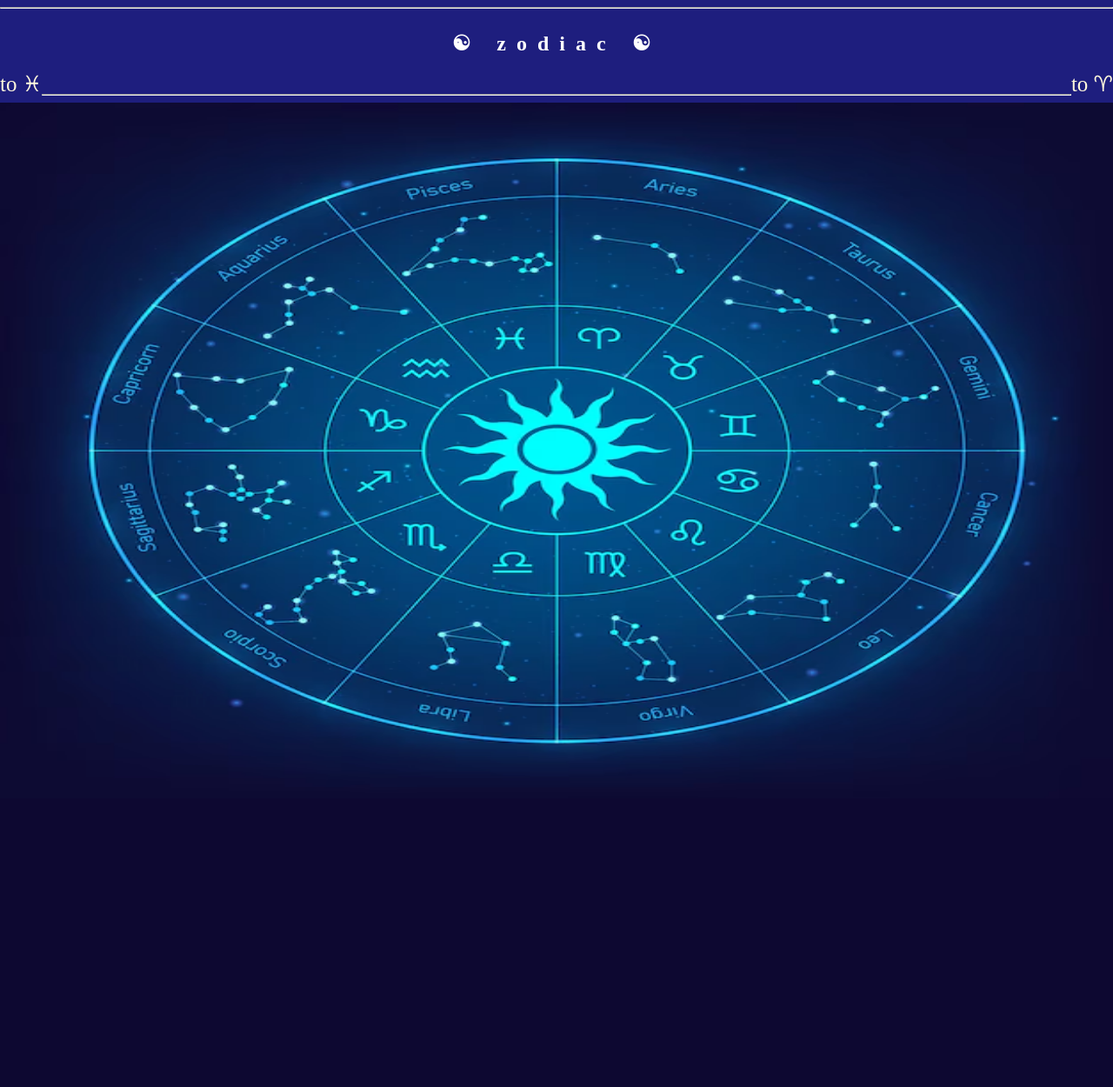
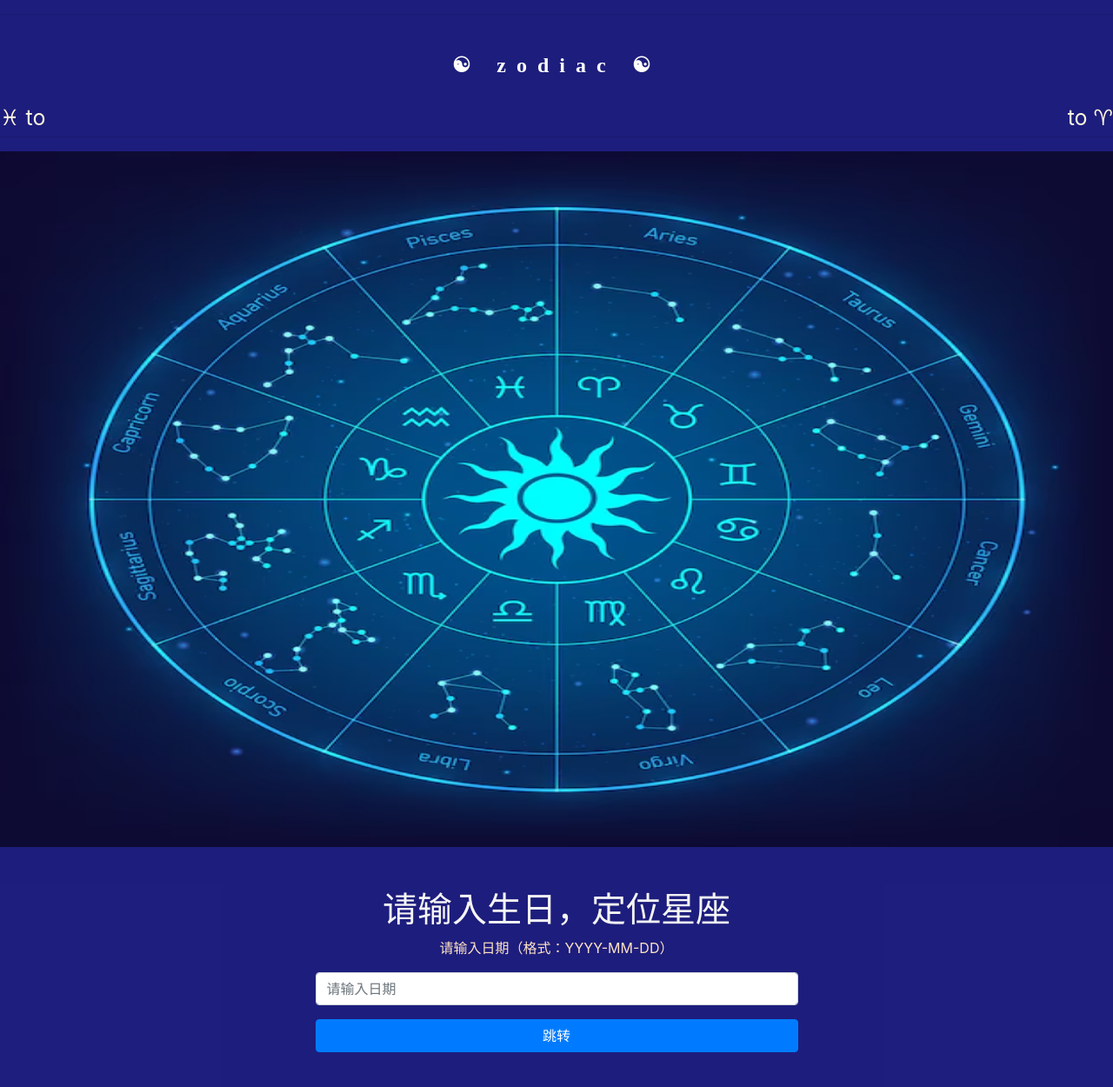
Before and after one commit to ppshuX/zodiac, a Django app: page / in a window 1280 px wide. Shown: the whole page at 87% size. Before the commit the page ends 892 px from the top, so only its background shows below. Run offline with Django 5.2, Linux system fonts and the light colour scheme; some libraries are stand-ins or nearby versions.

Commit message:
add the Jump interface

```diff
--- a/templates/aquarius.html
+++ b/templates/aquarius.html
@@ -16,7 +16,7 @@
         <br>
         <div class="aquarius_tit">♒︎ Aquarius - 水瓶座 ♒︎</div>
         <br>
-        <a class="left" href="{% url 'capricornus' %}"> to ♑︎ </a>
+        <a class="left" href="{% url 'capricornus' %}"> ♑︎ to</a>
         <a class="right" href="{% url 'pisces' %}"> to ♓︎ </a>
         <br>
         <hr>
--- a/templates/aries.html
+++ b/templates/aries.html
@@ -16,7 +16,7 @@
         <br>
         <div class="aries_tit">♈︎ Aries - 白羊座 ♈︎</div>
         <br>
-        <a class="left" href="{% url 'index' %}"> to ☯</a>
+        <a class="left" href="{% url 'index' %}">☯ to</a>
         <a class="right" href="{% url 'taurus' %}"> to ♉︎ </a>
         <br>
         <hr>
--- a/templates/cancer.html
+++ b/templates/cancer.html
@@ -16,7 +16,7 @@
         <br>
         <div class="cancer_tit">♋︎ Cancer - 巨蟹座 ♋︎</div>
         <br>
-        <a class="left" href="{% url 'gemini' %}"> to ♊︎</a>
+        <a class="left" href="{% url 'gemini' %}">♊︎ to</a>
         <a class="right" href="{% url 'leo' %}"> to ♌︎ </a>
         <br>
         <hr>
--- a/templates/capricornus.html
+++ b/templates/capricornus.html
@@ -16,7 +16,7 @@
         <br>
         <div class="capricornus_tit">♑︎ Capricornus - 摩羯座 ♑︎</div>
         <br>
-        <a class="left" href="{% url 'sagittarius' %}"> to ♐︎ </a>
+        <a class="left" href="{% url 'sagittarius' %}">♐︎ to</a>
         <a class="right" href="{% url 'aquarius' %}"> to ♒︎ </a>
         <br>
         <hr>
--- a/templates/gemini.html
+++ b/templates/gemini.html
@@ -16,7 +16,7 @@
         <br>
         <div class="gemini_tit">♊︎ Gemini - 双子座 ♊︎</div>
         <br>
-        <a class="left" href="{% url 'taurus' %}"> to ♉︎</a>
+        <a class="left" href="{% url 'taurus' %}">♉︎ to</a>
         <a class="right" href="{% url 'cancer' %}"> to ♋︎ </a>
         <br>
         <hr>
--- a/templates/index.html
+++ b/templates/index.html
@@ -16,12 +16,98 @@
         <br>
         <div class="index_tit">☯ zodiac ☯</div>
         <br>
-        <a class="left" href="{% url 'pisces' %}"> to ♓︎</a>
+        <a class="left" href="{% url 'pisces' %}">♓︎ to</a>
         <a class="right" href="{% url 'aries' %}"> to ♈︎</a>
         <br>
         <hr>
 
         <img class="pho_index" src="{% static 'photos/index.png' %}" alt="photo">
+        <!DOCTYPE html>
+        <html lang="en">
+
+        <head>
+            <meta charset="UTF-8">
+            <meta name="viewport" content="width=device-width, initial-scale=1.0">
+            <title>星座判断跳转</title>
+            <!-- 引入 Bootstrap CSS -->
+            <link href="https://stackpath.bootstrapcdn.com/bootstrap/4.5.2/css/bootstrap.min.css" rel="stylesheet">
+
+            <script>
+                function checkZodiacAndRedirect() {
+                    var userInput = document.getElementById("userInput").value; // 获取输入框的值
+
+                    // 验证日期格式 (假设用户输入的格式为 YYYY-MM-DD)
+                    var date = new Date(userInput);
+                    if (isNaN(date.getTime())) {
+                        alert("请输入有效的日期（格式：YYYY-MM-DD）");
+                        return;
+                    }
+
+                    // 获取月份和日期
+                    var month = date.getMonth() + 1; // 月份是从0开始的，所以要加1
+                    var day = date.getDate();
+
+                    var targetUrl = ""; // 初始化目标链接
+
+                    // 根据月份和日期判断星座
+                    if ((month === 3 && day >= 21) || (month === 4 && day <= 19)) {
+                        targetUrl = "/aries/";  // 白羊座的页面 URL
+                    } else if ((month === 4 && day >= 20) || (month === 5 && day <= 20)) {
+                        targetUrl = "/taurus/"; // 金牛座的页面 URL
+                    } else if ((month === 5 && day >= 21) || (month === 6 && day <= 20)) {
+                        targetUrl = "/gemini/"; // 双子座的页面 URL
+                    } else if ((month === 6 && day >= 21) || (month === 7 && day <= 22)) {
+                        targetUrl = "/cancer/"; // 巨蟹座的页面 URL
+                    } else if ((month === 7 && day >= 23) || (month === 8 && day <= 22)) {
+                        targetUrl = "/leo/"; // 狮子座的页面 URL
+                    } else if ((month === 8 && day >= 23) || (month === 9 && day <= 22)) {
+                        targetUrl = "/virgo/"; // 处女座的页面 URL
+                    } else if ((month === 9 && day >= 23) || (month === 10 && day <= 22)) {
+                        targetUrl = "/libra/"; // 天秤座的页面 URL
+                    } else if ((month === 10 && day >= 23) || (month === 11 && day <= 21)) {
+                        targetUrl = "/scorpio/"; // 天蝎座的页面 URL
+                    } else if ((month === 11 && day >= 22) || (month === 12 && day <= 21)) {
+                        targetUrl = "/sagittarius/"; // 射手座的页面 URL
+                    } else if ((month === 12 && day >= 22) || (month === 1 && day <= 19)) {
+                        targetUrl = "/capricorn/"; // 摩羯座的页面 URL
+                    } else if ((month === 1 && day >= 20) || (month === 2 && day <= 18)) {
+                        targetUrl = "/aquarius/"; // 水瓶座的页面 URL
+                    } else if ((month === 2 && day >= 19) || (month === 3 && day <= 20)) {
+                        targetUrl = "/pisces/"; // 双鱼座的页面 URL
+                    }
+
+                    // 跳转到相应星座页面
+                    if (targetUrl) {
+                        window.location.href = targetUrl;
+                    } else {
+                        alert("日期不符合星座范围");
+                    }
+                }
+            </script>
+        </head>
+
+        <body class="bg-light">
+
+            <div class="container mt-5">
+                <h1 style="color: whitesmoke;" class="text-center">请输入生日，定位星座</h1>
+                <p style="color: bisque;" class="text-center">请输入日期（格式：YYYY-MM-DD）</p>
+
+                <div class="form-group text-center">
+                    <input type="text" id="userInput" class="form-control w-50 mx-auto" placeholder="请输入日期">
+                    <button style="align-items: center; width: 50%; margin-left: 25%;"
+                        onclick="checkZodiacAndRedirect()" class="btn btn-primary btn-block mt-3">跳转</button>
+                </div>
+            </div>
+
+            <!-- 引入 Bootstrap JavaScript -->
+            <script src="https://code.jquery.com/jquery-3.5.1.slim.min.js"></script>
+            <script src="https://cdn.jsdelivr.net/npm/@popperjs/core@2.9.1/dist/umd/popper.min.js"></script>
+            <script src="https://stackpath.bootstrapcdn.com/bootstrap/4.5.2/js/bootstrap.min.js"></script>
+        </body>
+
+        </html>
+
+        <img>
     </div>
 </body>
 
--- a/templates/leo.html
+++ b/templates/leo.html
@@ -16,7 +16,7 @@
         <br>
         <div class="leo_tit">♌︎ Leo - 狮子座 ♌︎</div>
         <br>
-        <a class="left" href="{% url 'cancer' %}"> to ♋︎</a>
+        <a class="left" href="{% url 'cancer' %}">♋︎ to</a>
         <a class="right" href="{% url 'virgo' %}"> to ♍︎ </a>
         <br>
         <hr>
--- a/templates/libra.html
+++ b/templates/libra.html
@@ -16,7 +16,7 @@
         <br>
         <div class="libra_tit">♎︎ Libra - 天秤座 ♎︎</div>
         <br>
-        <a class="left" href="{% url 'virgo' %}"> to ♍︎</a>
+        <a class="left" href="{% url 'virgo' %}">♍︎ to</a>
         <a class="right" href="{% url 'scorpio' %}"> to ♏︎ </a>
         <br>
         <hr>
--- a/templates/pisces.html
+++ b/templates/pisces.html
@@ -16,7 +16,7 @@
         <br>
         <div class="pisces_tit">♓︎ Pisces - 双鱼座 ♓︎</div>
         <br>
-        <a class="left" href="{% url 'aquarius' %}"> to ♒︎ </a>
+        <a class="left" href="{% url 'aquarius' %}">♒︎ to</a>
         <a class="right" href="{% url 'index' %}"> to ☯ </a>
         <br>
         <hr>
--- a/templates/sagittarius.html
+++ b/templates/sagittarius.html
@@ -16,7 +16,7 @@
         <br>
         <div class="sagittarius_tit">♐︎ Sagittarius - 射手座 ♐︎</div>
         <br>
-        <a class="left" href="{% url 'scorpio' %}"> to ♏︎ </a>
+        <a class="left" href="{% url 'scorpio' %}">♏︎ to</a>
         <a class="right" href="{% url 'capricornus' %}"> to ♑︎ </a>
         <br>
         <hr>
--- a/templates/scorpio.html
+++ b/templates/scorpio.html
@@ -16,7 +16,7 @@
         <br>
         <div class="scorpio_tit">♏︎ Scorpio - 天蝎座 ♏︎</div>
         <br>
-        <a class="left" href="{% url 'libra' %}"> to ♎︎</a>
+        <a class="left" href="{% url 'libra' %}">♎︎ to</a>
         <a class="right" href="{% url 'sagittarius' %}"> to ♐︎ </a>
         <br>
         <hr>
--- a/templates/taurus.html
+++ b/templates/taurus.html
@@ -16,7 +16,7 @@
         <br>
         <div class="taurus_tit">♉︎ Taurus - 金牛座 ♉︎</div>
         <br>
-        <a class="left" href="{% url 'aries' %}"> to ♈︎</a>
+        <a class="left" href="{% url 'aries' %}">♈︎ to</a>
         <a class="right" href="{% url 'gemini' %}"> to ♊︎ </a>
         <br>
         <hr>
--- a/templates/virgo.html
+++ b/templates/virgo.html
@@ -16,7 +16,7 @@
         <br>
         <div class="virgo_tit">♍︎ Virgo - 处女座 ♍︎</div>
         <br>
-        <a class="left" href="{% url 'leo' %}"> to ♌︎</a>
+        <a class="left" href="{% url 'leo' %}">♌︎ to</a>
         <a class="right" href="{% url 'libra' %}"> to ♎︎ </a>
         <br>
         <hr>
--- a/zodiac/settings.py
+++ b/zodiac/settings.py
@@ -25,7 +25,7 @@ SECRET_KEY = 'django-insecure-umxsmfz+=*hus6h*aufmmx78!ptda9a^a+wlxm!0c!^vk99c1*
 # SECURITY WARNING: don't run with debug turned on in production!
 DEBUG = True
 
-ALLOWED_HOSTS = ['47.121.137.60']
+ALLOWED_HOSTS = ['47.121.137.60', '127.0.0.1']
 
 
 # Application definition
```
